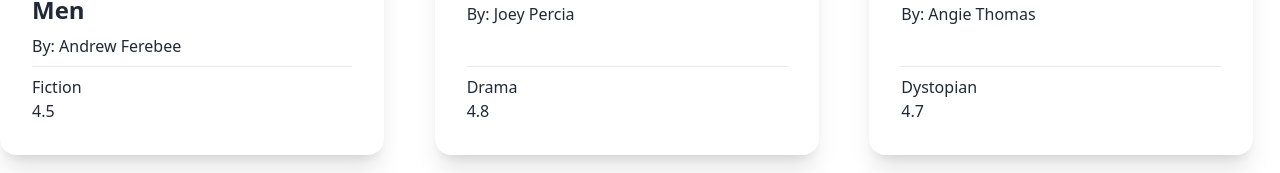
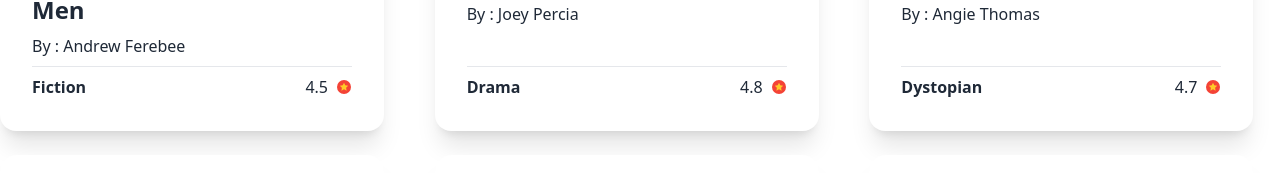
Before and after one commit to msahrana/b9-a8, a React (Vite) app: page / in a window 1280 px wide. Shown: the part 1043-1216 px from the top of the page. Built offline with nearby package versions, Linux system fonts and the light colour scheme.

Commit message:
data loaded successfully

```diff
--- a/src/components/AllBooks/AllBooks.jsx
+++ b/src/components/AllBooks/AllBooks.jsx
@@ -12,7 +12,7 @@ const AllBooks = () => {
   return (
     <div>
       <h5 className="text-4xl font-bold text-center my-10">All Books Here: </h5>
-      <div className="grid grid-cols-1 lg:grid-cols-3 gap-6">
+      <div className="grid grid-cols-1 lg:grid-cols-3 gap-6 mb-4">
         {books.map((book) => (
           <SingleBook key={book.id} book={book}></SingleBook>
         ))}
--- a/src/components/SingleBook/SingleBook.jsx
+++ b/src/components/SingleBook/SingleBook.jsx
@@ -1,3 +1,5 @@
+import {FcRating} from "react-icons/fc";
+
 const SingleBook = ({book}) => {
   const {image, tags, book_name, author, category, rating} = book;
 
@@ -18,12 +20,14 @@ const SingleBook = ({book}) => {
       </div>
       <div className="card-body">
         <h2 className="text-2xl font-semibold">{book_name}</h2>
-        <p>By: {author}</p>
+        <p>By : {author}</p>
         <hr />
-        <div>
-          <h1>{category}</h1>
+        <div className="flex justify-between">
+          <h1 className="font-semibold">{category}</h1>
           <div>
-            <p>{rating}</p>
+            <p className=" flex gap-2 items-center">
+              {rating} <FcRating />
+            </p>
           </div>
         </div>
       </div>
```
